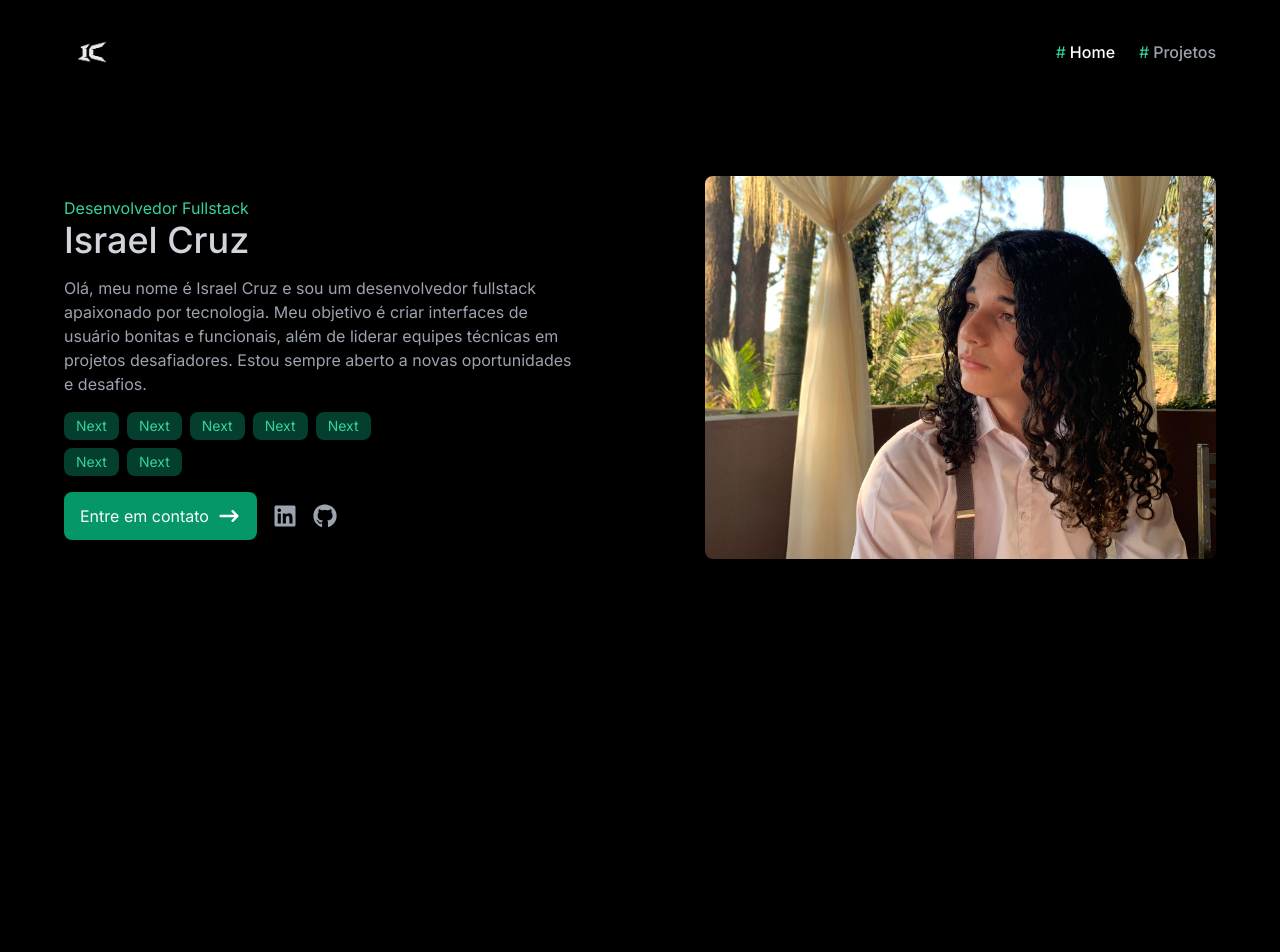
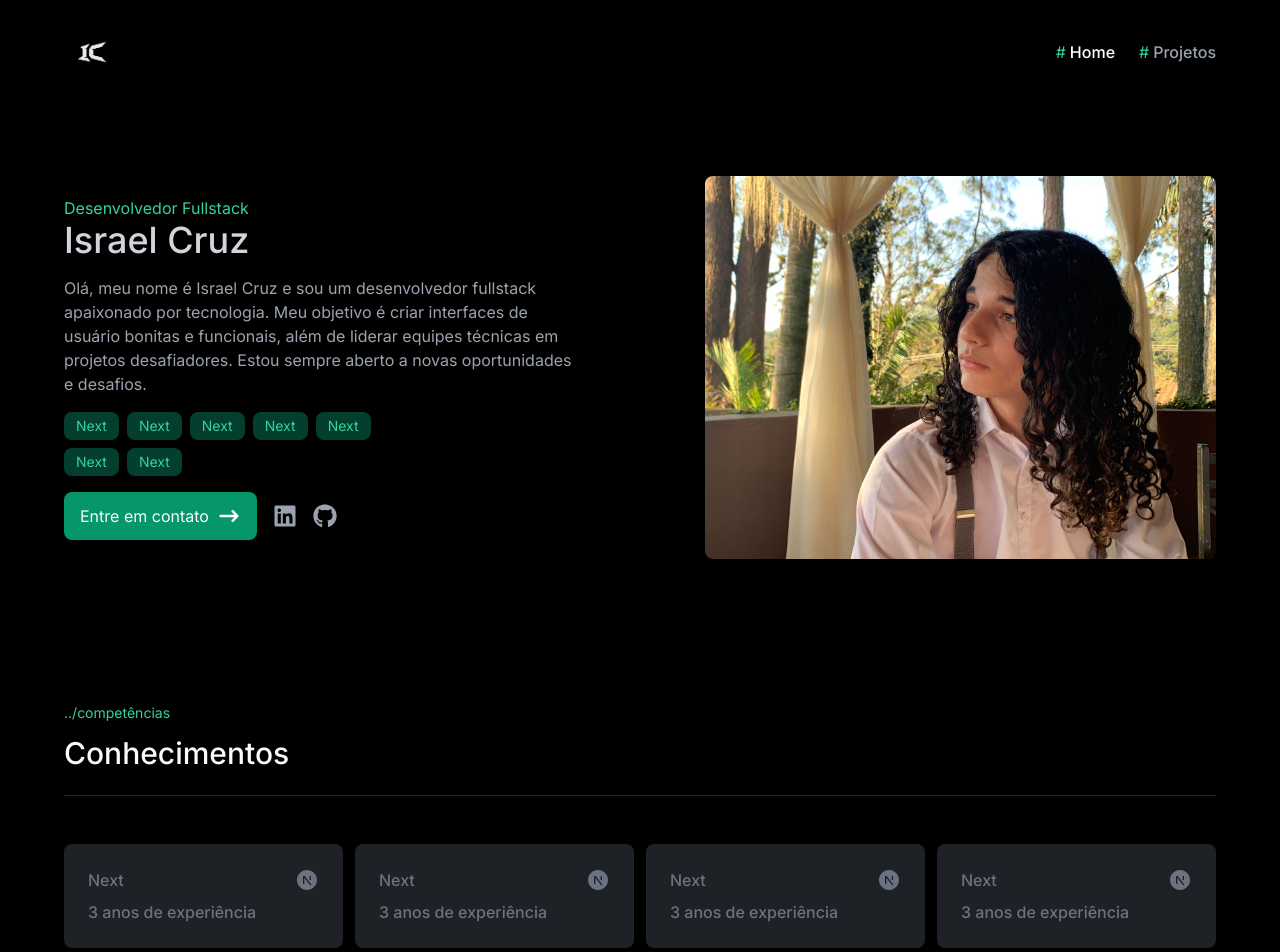
Before and after one commit to israelcruzz/israelcruzz-portfolio, a Next.js app: page / in a window 1280 px wide. Shown: the top 952 px of the page. Before the commit the page ends 800 px from the top, so only its background shows below. Built offline with nearby package versions, Linux system fonts and the light colour scheme.

Commit message:
feat: add tech cards section and divider components

```diff
--- /dev/null
+++ b/src/app/components/divider/index.tsx
@@ -0,0 +1,5 @@
+export const Divider = () => {
+    return (
+        <div className="w-full h-[1px] bg-gray-800 mt-6 mb-12" />
+    )
+}
--- /dev/null
+++ b/src/app/components/pages/home/tech-cards-section/index.tsx
@@ -0,0 +1,24 @@
+import { TechCard } from "@/app/components/tech-card";
+import { TextSection } from "@/app/components/text-section";
+import { RiNextjsFill } from "react-icons/ri";
+
+export const TechCardsSection = () => {
+  return (
+    <div className="flex flex-col">
+      <TextSection title="competências" heading="Conhecimentos" />
+
+      <div className="w-full grid grid-cols-1 gap-6 md:gap-3 md:grid-cols-4">
+        {Array.from({ length: 8 }).map((_, i) => {
+          return (
+            <TechCard
+              title="Next"
+              years={3}
+              techIcon={RiNextjsFill}
+              key={i.toString()}
+            />
+          );
+        })}
+      </div>
+    </div>
+  );
+};
--- a/src/app/components/tech-card/index.tsx
+++ b/src/app/components/tech-card/index.tsx
@@ -1,9 +1,10 @@
 import React, { ReactNode } from "react";
+import { IconType } from "react-icons/lib";
 
 interface TechCardProps {
   title: string;
   years: number;
-  techIcon: React.ComponentType;
+  techIcon: IconType;
 }
 
 export const TechCard = ({
@@ -12,10 +13,10 @@ export const TechCard = ({
   techIcon: TechIcon,
 }: TechCardProps) => {
   return (
-    <main className="p-6 h-[104px] bg-[#4B5563]/40 text-gray-500 text-base font-medium leading-6 flex flex-col gap-2">
+    <main className="w-full p-6 h-[104px] bg-[#4B5563]/40 text-gray-500 text-base font-medium leading-6 flex flex-col gap-2 rounded-lg hover:bg-[#4B5563]/20">
       <div className="text-gray-500 flex justify-between items-center text-base font-medium leading-6">
         <h3>{title}</h3>
-        <TechIcon />
+        <TechIcon size={24} />
       </div>
 
       <span>{years} anos de experiência</span>
--- a/src/app/components/text-section/index.tsx
+++ b/src/app/components/text-section/index.tsx
@@ -1,3 +1,4 @@
+import { Divider } from "../divider";
 import { IntroSection } from "../intro-section";
 
 interface TextSectionProps {
@@ -8,10 +9,14 @@ interface TextSectionProps {
 export const TextSection = ({ title, heading }: TextSectionProps) => {
   return (
     <section>
-      <IntroSection title={title} />
-      <h1 className="text-3xl leading-9 font-medium text-[#F9FAFB]">
-        {heading}
-      </h1>
+      <div className="flex flex-col gap-3">
+        <IntroSection title={title} />
+        <h1 className="text-3xl leading-9 font-medium text-[#F9FAFB]">
+          {heading}
+        </h1>
+      </div>
+
+      <Divider />
     </section>
   );
 };
--- a/src/app/page.tsx
+++ b/src/app/page.tsx
@@ -1,6 +1,7 @@
 import { Metadata } from "next";
 import Image from "next/image";
 import { HeroSection } from "./components/pages/home/hero-section";
+import { TechCardsSection } from "./components/pages/home/tech-cards-section";
 
 export const metadata: Metadata = {
   title: 'Home'
@@ -8,8 +9,9 @@ export const metadata: Metadata = {
 
 export default function Home() {
   return (
-    <main className="container">
+    <main className="container flex flex-col gap-6 md:gap-24">
       <HeroSection />
+      <TechCardsSection />
     </main>
   );
 }
```
